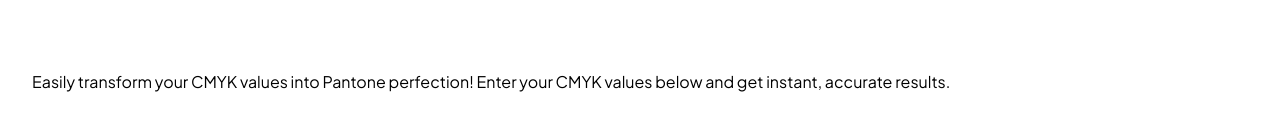
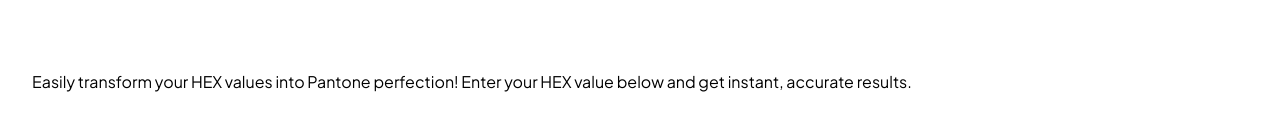
Before and after one commit to swsalim/cymktopantone, a Next.js app: page /convert-hex-to-pantone-pms in a window 1280 px wide. Shown: the part 216-348 px from the top of the page. Built offline with nearby package versions, Linux system fonts and the light colour scheme; no server answers.

Commit message:
update copy

```diff
--- a/components/hex-pantone-converter.tsx
+++ b/components/hex-pantone-converter.tsx
@@ -65,8 +65,8 @@
     <Wrapper size="lg">
       <Container>
         <p>
-          Easily transform your CMYK values into Pantone perfection! Enter your CMYK values below
-          and get instant, accurate results.
+          Easily transform your HEX values into Pantone perfection! Enter your HEX value below and
+          get instant, accurate results.
         </p>
         <div className="mt-10 grid gap-8 md:grid-cols-2">
           <Card>
```
